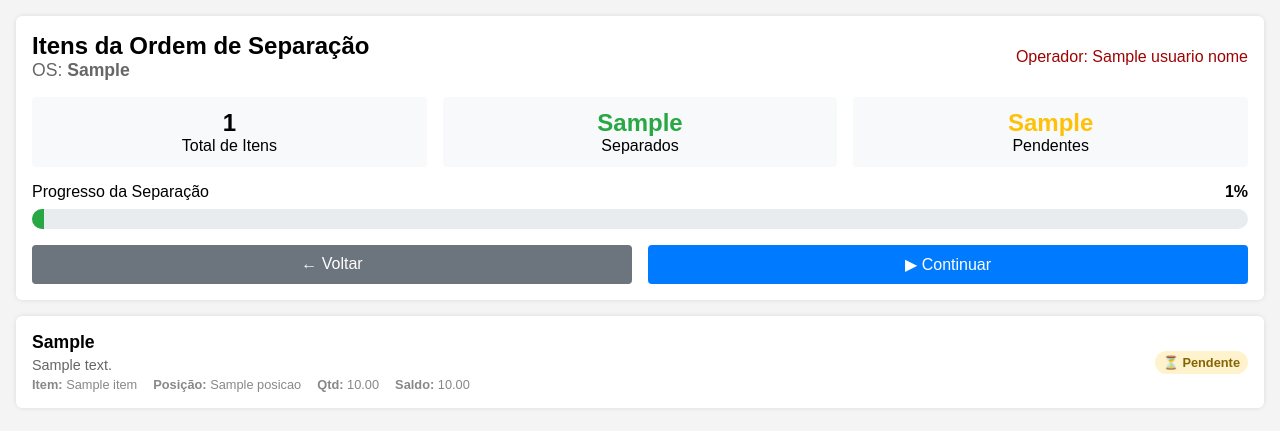
After one commit to renanteste/motoman, a FastAPI app: template src/mrb/coletores/templates/itens_ordem_separacao.html in a window 1280 px wide. The commit adds this page. Shown: the top 431 px of the page. Run offline with FastAPI, Linux system fonts and the light colour scheme; the template is opened without the code that fills it: most values are stand-ins (such as "Sample title", 1, 10 or a date in 2020); parts of the project's set-up code (start-up, migrations or seed data) failed here and were passed over.

Commit message:
Initial project commit

```diff
--- a/src/mrb/coletores/api/main.py
+++ b/src/mrb/coletores/api/main.py
@@ -769,6 +769,139 @@ async def pausar(request: Request, ordem_separacao: str = Form(...)):
                 "usuario_nome": prepara_response.nome_usuario,
             },
         )
+@app.get("/itens_ordem_separacao/{ordem_separacao}", include_in_schema=False)
+async def tela_itens_ordem_separacao(request: Request, ordem_separacao: str = Path(...)):
+    """
+    Endpoint para exibir todos os itens de uma ordem de separação em uma tela específica.
+    """
+    prepara_response = PreparaResponse(request=request)
+    if not prepara_response.valida_tokens():
+        return await logout(mensagem="Token de acesso inválido / expirado!")
+
+    try:
+        # Faz a requisição para o backend para obter todos os itens da ordem de separação
+        response = prepara_response.exec_request(
+            url=f"http://localhost:{ApiConfiguration.Coletores.PORT_BACKEND}/itens_ordem_separacao/{ordem_separacao}",
+            metodo="get",
+            headers={"X-Cliente-Token": Environment.CHAVE_COLETOR},
+        )
+
+        if response.status_code == status.HTTP_200_OK:
+            itens = response.json()
+
+            # Processa os dados para a exibição na tela
+            itens_processados = []
+            itens_separados = 0
+            itens_pendentes = 0
+
+            for item in itens:
+                try:
+                    # Converte os campos numéricos para float de forma segura
+                    saldo_separar = item.get("saldo_separar", "0")
+                    quantidade_original = item.get("quantidade_original", "0")
+
+                    # Usa a função quantidade_float para conversão segura
+                    saldo_separar_float = quantidade_float(saldo_separar)
+                    quantidade_original_float = quantidade_float(quantidade_original)
+
+                    # Determina o status baseado no saldo
+                    if saldo_separar_float == 0:
+                        status_display = '<span style="color: green;">✓ Separado</span>'
+                        itens_separados += 1
+                    else:
+                        status_display = '<span style="color: orange;">⏳ Pendente</span>'
+                        itens_pendentes += 1
+
+                    # Cria uma cópia do item com os valores processados
+                    item_processado = {
+                        "item": item.get("item"),
+                        "codigo_produto": item.get("codigo_produto"),
+                        "descricao_produto": item.get("descricao_produto"),
+                        "posicao": item.get("posicao"),
+                        "quantidade_original": item.get("quantidade_original"),
+                        "saldo_separar": item.get("saldo_separar"),
+                        "quantidade_original_float": quantidade_original_float,
+                        "saldo_separar_float": saldo_separar_float,
+                        "status_display": status_display
+                    }
+
+                    # Adiciona campos opcionais se existirem
+                    if "agrupador" in item:
+                        item_processado["agrupador"] = item.get("agrupador")
+                    if "pedido" in item:
+                        item_processado["pedido"] = item.get("pedido")
+                    if "sequencia_pedido" in item:
+                        item_processado["sequencia_pedido"] = item.get("sequencia_pedido")
+                    if "almoxarifado" in item:
+                        item_processado["almoxarifado"] = item.get("almoxarifado")
+
+                    itens_processados.append(item_processado)
+
+                except Exception as e:
+                    # Log do erro e continua processando outros itens
+                    print(f"Erro processando item {item.get('item', 'N/A')}: {e}")
+                    continue
+
+            total_itens = len(itens_processados)
+
+            # Calcula o percentual
+            percentual = round((itens_separados / total_itens * 100), 1) if total_itens > 0 else 0
+
+            return prepara_response.retorna_response(
+                templates.TemplateResponse(
+                    "itens_ordem_separacao.html",
+                    {
+                        "request": request,
+                        "itens": itens_processados,
+                        "ordem_separacao": ordem_separacao,
+                        "total_itens": total_itens,
+                        "itens_pendentes": itens_pendentes,
+                        "itens_separados": itens_separados,
+                        "percentual": percentual,
+                        "usuario_nome": prepara_response.nome_usuario,
+                    },
+                )
+            )
+
+        elif response.status_code == status.HTTP_404_NOT_FOUND:
+            return prepara_response.retorna_response(
+                templates.TemplateResponse(
+                    "ordens.html",
+                    {
+                        "request": request,
+                        "erro": f"Ordem de separação {ordem_separacao} não encontrada ou sem itens",
+                        "usuario_nome": prepara_response.nome_usuario,
+                    },
+                )
+            )
+
+        elif response.status_code == status.HTTP_401_UNAUTHORIZED:
+            return await logout(
+                mensagem=response.json().get("detail", "Não autorizado!")
+            )
+
+        else:
+            return prepara_response.retorna_response(
+                templates.TemplateResponse(
+                    "ordens.html",
+                    {
+                        "request": request,
+                        "erro": f"Erro ao carregar itens: {response.status_code} - {response.json().get('detail', 'Erro desconhecido')}",
+                        "usuario_nome": prepara_response.nome_usuario,
+                    },
+                )
+            )
+
+    except requests.RequestException as e:
+        return templates.TemplateResponse(
+            "ordens.html",
+            {
+                "request": request,
+                "erro": f"Falha ao conectar com o serviço: {e}",
+                "usuario_nome": prepara_response.nome_usuario,
+            },
+            status_code=status.HTTP_500_INTERNAL_SERVER_ERROR,
+        )
 
 
 if __name__ == "__main__":
--- /dev/null
+++ b/src/mrb/coletores/templates/itens_ordem_separacao.html
@@ -0,0 +1,221 @@
+<!DOCTYPE html>
+<html lang="pt-BR">
+<head>
+    <meta charset="UTF-8">
+    <meta name="viewport" content="width=device-width, initial-scale=1.0">
+    <title>Ordem de Separação de Projeto {{ ordem_separacao }}</title>
+    <style>
+        /* Mantenha todo o CSS igual */
+        body {
+            font-family: sans-serif;
+            margin: 0;
+            padding: 1rem;
+            background-color: #f4f4f4;
+        }
+
+        .header {
+            background: white;
+            padding: 1rem;
+            border-radius: 6px;
+            box-shadow: 0 0 5px rgba(0, 0, 0, 0.1);
+            margin-bottom: 1rem;
+        }
+
+        .header-top {
+            display: flex;
+            justify-content: space-between;
+            align-items: center;
+            margin-bottom: 1rem;
+        }
+
+        .stats {
+            display: flex;
+            gap: 1rem;
+            margin-bottom: 1rem;
+        }
+
+        .stat-card {
+            background: #f8f9fa;
+            padding: 0.75rem;
+            border-radius: 4px;
+            text-align: center;
+            flex: 1;
+        }
+
+        .stat-number {
+            font-size: 1.5em;
+            font-weight: bold;
+            display: block;
+        }
+
+        .progress-bar {
+            height: 20px;
+            background: #e9ecef;
+            border-radius: 10px;
+            overflow: hidden;
+            margin: 0.5rem 0;
+        }
+
+        .progress-fill {
+            height: 100%;
+            background: #28a745;
+            transition: width 0.3s ease;
+        }
+
+        .botoes {
+            display: flex;
+            gap: 1rem;
+            margin-top: 1rem;
+        }
+
+        .btn {
+            padding: 10px 20px;
+            border: none;
+            border-radius: 4px;
+            cursor: pointer;
+            font-size: 1em;
+            flex: 1;
+            text-decoration: none;
+            text-align: center;
+        }
+
+        .btn-voltar {
+            background: #6c757d;
+            color: white;
+        }
+
+        .btn-continuar {
+            background: #007bff;
+            color: white;
+        }
+
+        .lista-itens {
+            background: white;
+            border-radius: 6px;
+            box-shadow: 0 0 5px rgba(0, 0, 0, 0.1);
+            overflow: hidden;
+        }
+
+        .item {
+            padding: 1rem;
+            border-bottom: 1px solid #eee;
+            display: flex;
+            justify-content: space-between;
+            align-items: center;
+        }
+
+        .item:last-child {
+            border-bottom: none;
+        }
+
+        .item-info {
+            flex: 1;
+        }
+
+        .item-codigo {
+            font-weight: bold;
+            font-size: 1.1em;
+        }
+
+        .item-descricao {
+            color: #666;
+            font-size: 0.9em;
+            margin: 0.25rem 0;
+        }
+
+        .item-detalhes {
+            display: flex;
+            gap: 1rem;
+            font-size: 0.8em;
+            color: #888;
+        }
+
+        .item-status {
+            padding: 4px 8px;
+            border-radius: 12px;
+            font-size: 0.8em;
+            font-weight: bold;
+        }
+
+        .status-pendente {
+            background: #fff3cd;
+            color: #856404;
+        }
+
+        .status-separado {
+            background: #d4edda;
+            color: #155724;
+        }
+    </style>
+</head>
+<body>
+    <div class="header">
+        <div class="header-top">
+            <div>
+                <h2 style="margin: 0;">Itens da Ordem de Separação</h2>
+                <div style="color: #666; font-size: 1.1em;">OS: <strong>{{ ordem_separacao }}</strong></div>
+            </div>
+            <div style="text-align: right;">
+                <div style="color: #9e0303;">Operador: {{ usuario_nome }}</div>
+            </div>
+        </div>
+
+        <div class="stats">
+            <div class="stat-card">
+                <span class="stat-number">{{ total_itens }}</span>
+                Total de Itens
+            </div>
+            <div class="stat-card">
+                <span class="stat-number" style="color: #28a745;">{{ itens_separados }}</span>
+                Separados
+            </div>
+            <div class="stat-card">
+                <span class="stat-number" style="color: #ffc107;">{{ itens_pendentes }}</span>
+                Pendentes
+            </div>
+        </div>
+
+        <div>
+            <div style="display: flex; justify-content: space-between; margin-bottom: 0.5rem;">
+                <span>Progresso da Separação</span>
+                <span><strong>{{ percentual }}%</strong></span>
+            </div>
+            <div class="progress-bar">
+                <div class="progress-fill" style="width: {{ percentual }}%;"></div>
+            </div>
+        </div>
+
+        <div class="botoes">
+            <a href="/ordens" class="btn btn-voltar">← Voltar</a>
+            <a href="/inicia_separacao/{{ ordem_separacao }}" class="btn btn-continuar">▶ Continuar</a>
+        </div>
+    </div>
+
+    <div class="lista-itens">
+        {% for item in itens %}
+        <div class="item">
+            <div class="item-info">
+                <div class="item-codigo">{{ item.codigo_produto }}</div>
+                <div class="item-descricao">{{ item.descricao_produto }}</div>
+                <div class="item-detalhes">
+                    <span><strong>Item:</strong> {{ item.item }}</span>
+                    <span><strong>Posição:</strong> {{ item.posicao }}</span>
+                    <span><strong>Qtd:</strong> {{ "%.2f"|format(item.quantidade_original_float) }}</span>
+                    <span><strong>Saldo:</strong> {{ "%.2f"|format(item.saldo_separar_float) }}</span>
+                </div>
+            </div>
+            <div class="item-status {% if item.saldo_separar_float == 0 %}status-separado{% else %}status-pendente{% endif %}">
+                {% if item.saldo_separar_float == 0 %}✓ Separado{% else %}⏳ Pendente{% endif %}
+            </div>
+        </div>
+        {% endfor %}
+    </div>
+
+    <script>
+        // Atualiza a página a cada 30 segundos para mostrar progresso
+        setInterval(() => {
+            window.location.reload();
+        }, 30000);
+    </script>
+</body>
+</html>
```
Also changed, not shown: __.git/FETCH_HEAD_Error.txt (added, +7 -0 lines), ___All_Errors.txt (added, +14 -0 lines), ____init__.py_Error.txt (added, +7 -0 lines), __src/mrb/comercial/__init__.py_Error.txt (added, +7 -0 lines), __src/mrb/common/database/__init__.py_Error.txt (added, +7 -0 lines), __src/mrb/common/security/__init__.py_Error.txt (added, +7 -0 lines), __src/mrb/rh/interfaces/common/__init__.py_Error.txt (added, +7 -0 lines), src/mrb/coletores/api/ordens_separacao.py (+160 -0 lines), src/mrb/coletores/templates/ordens.html (+4 -6 lines), src/mrb/common/config.py (+4 -4 lines).
